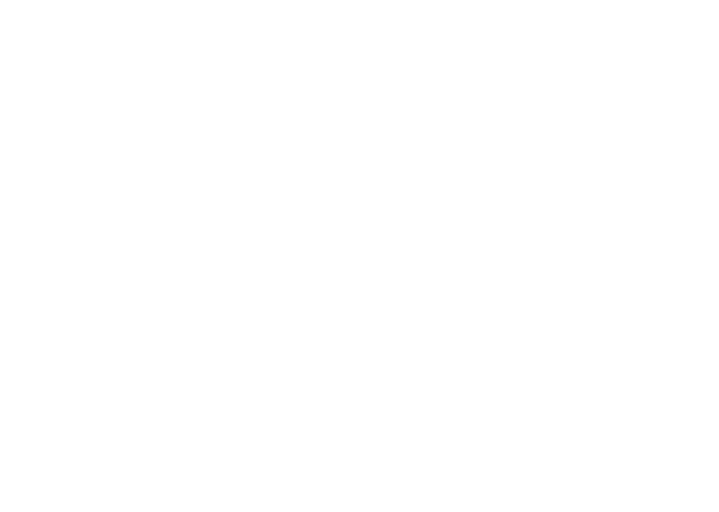
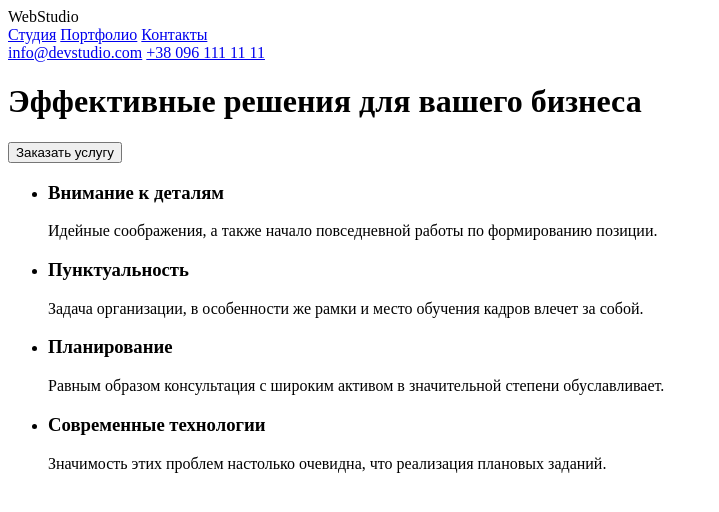
Before and after one commit to OlesiaKOm/goit-markup-hw-01, a plain HTML site: page index.html in a window 1280 px wide. Shown: the whole page, without its empty margins (0-719 px from the left). Drawn offline with Linux system fonts and the light colour scheme.

Commit message:
Описание компании

```diff
--- a/index.html
+++ b/index.html
@@ -7,19 +7,52 @@
     <title>Document</title>
 </head>
 <body>
-    <header>
-        <div>
+    <!--header-->
+    <div class="header">
+        <div class="title">
+            <span>WebStudio</span>
+        </div>
+        <div class="navigation">
+            <nav>
+                <a href="#">Студия</a>
+                <a href="#">Портфолио</a>
+                <a href="#">Контакты</a>
+            </nav>
+        </div>
+        <div class="contacts">
+            <a href="info@devstudio.com">info@devstudio.com</a>
+            <a href="+380961111111">+38 096 111 11 11</a>
+        </div>
+    </div>
+
+   <!--main-->
+   <div>
+       <h1>Эффективные решения для вашего бизнеса</h1>
+       <button type="submit">Заказать услугу</button>
+   </div>
+   <div class="description">
+       <ul>
+           <li>
+               <h3>Внимание к деталям</h3>
+               <span>Идейные соображения, а также начало повседневной работы по формированию позиции.</span>
+           </li>
+            <li>
+                <h3>Пунктуальность</h3>
+                <span>Задача организации, в особенности же рамки и место обучения кадров влечет за собой.</span>
+            </li>
+            <li>
+                <h3>Планирование</h3>
+                <span>Равным образом консультация с широким активом в значительной степени обуславливает.</span>
+            </li>
+            <li>
+                <h3>Современные технологии</h3>
+                <span>Значимость этих проблем настолько очевидна, что реализация плановых заданий.</span>
+            </li>
+        </ul>
+   </div>
 
 
-        </div>
-
-    </header>
-    <main>
-
-    </main>
-    <footer>
-
-    </footer>
+   <!--footer-->
 
 </body>
 </html>
```
